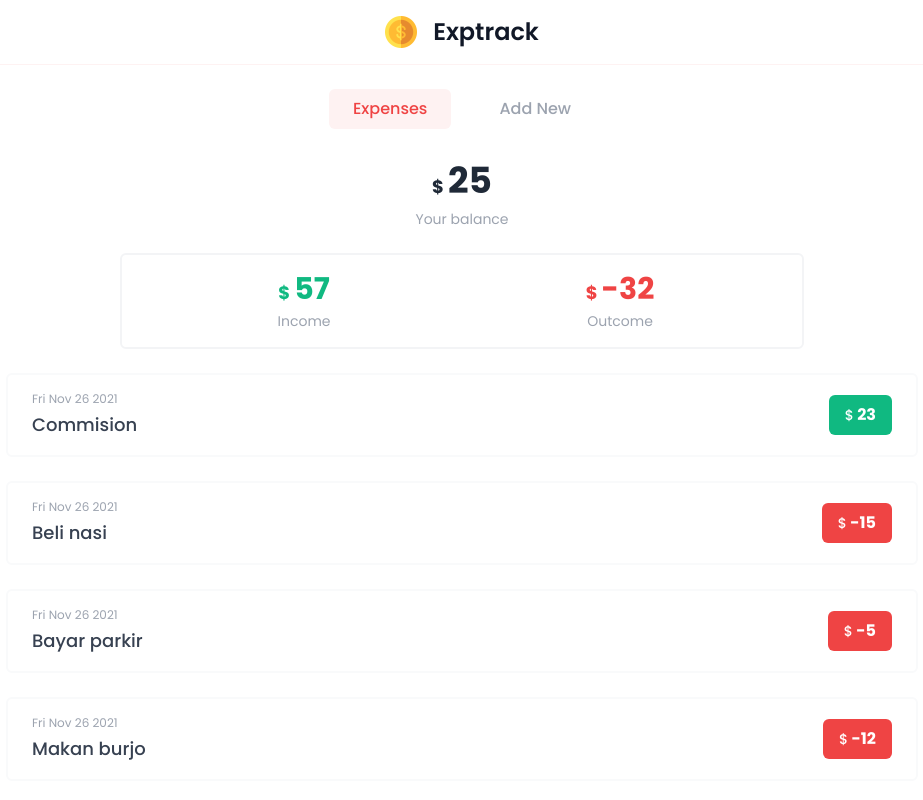
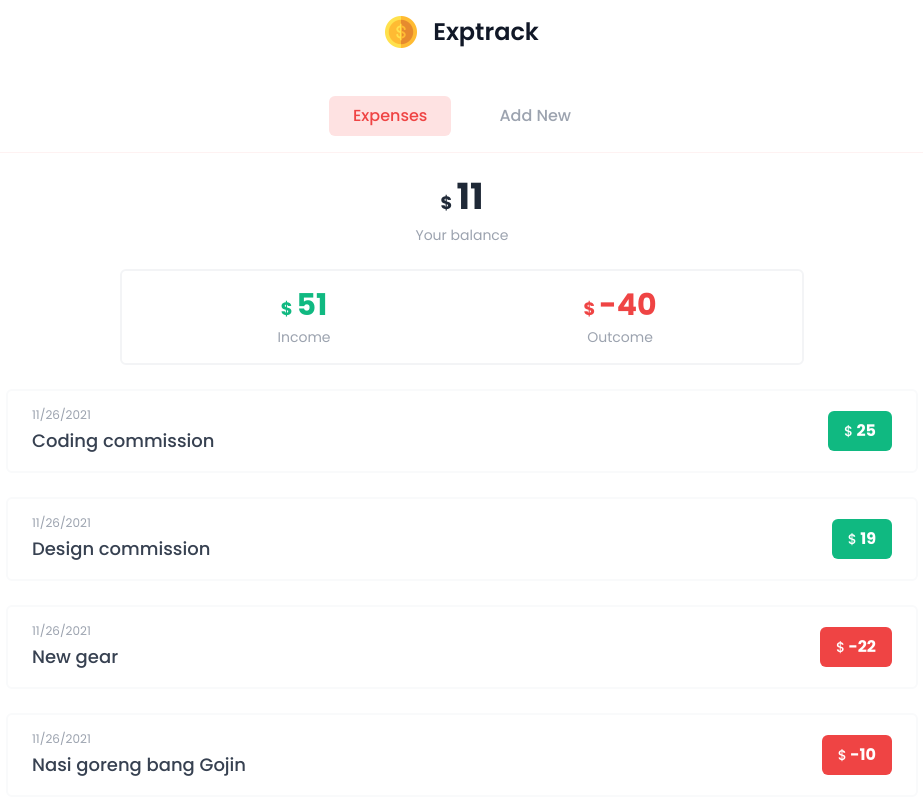
Before and after one commit to homindolentrahar/exptrack, a Next.js app: page / in a window 1280 px wide. Shown: the top 800 px of the page, without its empty margins (178-1101 px from the left). Built offline with nearby package versions, Linux system fonts and the light colour scheme; data requests are answered from the project's data file.

Commit message:
Changing data source to json-server

```diff
--- a/components/BalanceCard.js
+++ b/components/BalanceCard.js
@@ -1,8 +1,4 @@
-import { useContext } from "react";
-import { GlobalContext } from "../context/GlobalState";
-
-const BalanceCard = () => {
-  const { expenses } = useContext(GlobalContext);
+const BalanceCard = ({ expenses }) => {
   const income = expenses
     .filter((each) => each.amount > 0)
     .reduce((total, each) => (total += each.amount), 0);
--- a/components/ExpenseItem.js
+++ b/components/ExpenseItem.js
@@ -3,13 +3,15 @@ import Link from "next/link";
 const ExpenseItem = ({ item }) => {
   const { id, name, amount, date } = item;
 
+  const formatDate = (timestamp) => {
+    return new Date(timestamp).toLocaleDateString();
+  };
+
   return (
     <Link href={`/expense/${id}`} passHref={true}>
       <div className="w-full flex justify-between items-center px-6 py-4 bg-white border-2 border-gray-50 rounded-md cursor-pointer hover:shadow">
         <div className="flex flex-col items-start">
-          <p className="text-gray-400 text-xs">
-            {new Date(date).toDateString()}
-          </p>
+          <p className="text-gray-400 text-xs">{formatDate(date)}</p>
           <h1 className="mt-1 text-gray-700 text-lg font-medium">{name}</h1>
         </div>
         <div
--- a/components/Expenses.js
+++ b/components/Expenses.js
@@ -1,10 +1,7 @@
-import { useContext } from "react";
-import { GlobalContext } from "../context/GlobalState";
 import BalanceCard from "./BalanceCard";
 import ExpenseItem from "./ExpenseItem";
 
-const Expenses = () => {
-  const { expenses } = useContext(GlobalContext);
+const Expenses = ({ expenses }) => {
   const balance = expenses
     .map((each) => each.amount)
     .reduce((total, each) => (total += each), 0);
@@ -18,7 +15,7 @@ const Expenses = () => {
         </h1>
         <p className="mt-2 text-gray-400 text-sm">Your balance</p>
       </div>
-      <BalanceCard />
+      <BalanceCard expenses={expenses} />
       {expenses.map((data) => (
         <ExpenseItem key={data.id} item={data} />
       ))}
--- a/components/Navbar.js
+++ b/components/Navbar.js
@@ -1,7 +1,15 @@
+import { useRouter } from "next/dist/client/router";
 import Image from "next/image";
 import Link from "next/link";
 
 const Navbar = () => {
+  const navMenu = [
+    { path: "/", name: "Expenses" },
+    { path: "/new", name: "Add New" },
+  ];
+  const router = useRouter();
+  const activeRoute = router.pathname;
+
   return (
     <nav className="flex flex-col items-center gap-12 py-4 border-b border-red-50">
       <Link href="/" passHref={true}>
@@ -10,6 +18,19 @@ const Navbar = () => {
           <h1 className="text-gray-900 text-2xl font-semibold">Exptrack</h1>
         </div>
       </Link>
+      <ul className="flex gap-6 text-gray-400">
+        {navMenu.map((menu) => (
+          <Link href={menu.path} passHref={true} key={menu.path}>
+            <a
+              className={`px-6 py-2 font-medium rounded-md hover:text-red-500 hover:bg-red-50 cursor-pointer ${
+                menu.path === activeRoute ? "bg-red-100 text-red-500" : ""
+              }`}
+            >
+              {menu.name}
+            </a>
+          </Link>
+        ))}
+      </ul>
     </nav>
   );
 };
--- a/context/GlobalState.js
+++ /dev/null
@@ -1,106 +0,0 @@
-import { createContext, useReducer } from "react";
-
-const initialState = {
-  expenses: [
-    {
-      id: "c2731762-87eb-491e-9531-dd269db9aa43",
-      name: "Commision",
-      amount: 23,
-      date: Date.now(),
-    },
-    {
-      id: "c598efa9-cae8-4ceb-9717-29c81057293a",
-      name: "Beli nasi",
-      amount: -15,
-      date: Date.now(),
-    },
-    {
-      id: "07e765b8-6099-4c1f-9c46-c118be402aa4",
-      name: "Bayar parkir",
-      amount: -5,
-      date: Date.now(),
-    },
-    {
-      id: "1ae24123-a010-49da-8168-b019d28d2944",
-      name: "Makan burjo",
-      amount: -12,
-      date: Date.now(),
-    },
-    {
-      id: "6a1196b6-4b45-4348-80fd-3fc886f886f5",
-      name: "Comission",
-      amount: 34,
-      date: Date.now(),
-    },
-  ],
-};
-
-export const GlobalContext = createContext(initialState);
-
-export const GlobalProvider = ({ children }) => {
-  const [state, dispatch] = useReducer((state, action) => {
-    switch (action.type) {
-      case "CREATE":
-        return {
-          ...state,
-          expenses: [action.payload, ...state.expenses],
-        };
-      case "UPDATE":
-        const updatedIndex = state.expenses.findIndex(
-          (each) => each.id === action.payload.id
-        );
-        const expenses = state.expenses;
-        const data = action.payload.expense;
-
-        expenses[updatedIndex] = data;
-
-        return {
-          ...state,
-          expenses: [...expenses],
-        };
-      case "DELETE":
-        return {
-          ...state,
-          expenses: state.expenses.filter(
-            (expense) => expense.id !== action.payload
-          ),
-        };
-      default:
-        return state;
-    }
-  }, initialState);
-
-  const addExpense = (expense) => {
-    dispatch({
-      type: "CREATE",
-      payload: expense,
-    });
-  };
-
-  const updateExpense = (id, expense) => {
-    dispatch({
-      type: "UPDATE",
-      payload: { id, expense },
-    });
-  };
-
-  const deleteExpense = (id) => {
-    dispatch({
-      type: "DELETE",
-      payload: id,
-    });
-  };
-
-  return (
-    <GlobalContext.Provider
-      value={{
-        expenses: state.expenses,
-        addExpense,
-        updateExpense,
-        deleteExpense,
-      }}
-    >
-      {children}
-    </GlobalContext.Provider>
-  );
-};
--- a/db/expenses.json
+++ b/db/expenses.json
@@ -1,34 +1,40 @@
 {
-    "expenses":[
+  "expenses": [
     {
-            "id":"c2731762-87eb-491e-9531-dd269db9aa43",
-            "name":"Commission",
-            "amount":23,
-            "date":"1637906676"
+      "id": "6556cee0-c624-4d8c-aa83-c7d6c599c5a2",
+      "name": "Coding commission",
+      "amount": 25,
+      "date": 1637935060201
     },
     {
-            "id": "6a1196b6-4b45-4348-80fd-3fc886f886f5",
-            "name": "Comission",
-            "amount": 34,
-            "date": "1637906676"
+      "id": "6eacb2a3-6a33-40da-a230-4e9e61a1ab78",
+      "name": "Design commission",
+      "amount": 19,
+      "date": 1637935977306
     },
     {
-            "id": "c598efa9-cae8-4ceb-9717-29c81057293a",
-            "name": "Beli nasi",
-            "amount": -15,
-            "date": "1637906676"
+      "id": "2fe0d556-8502-434f-b77d-09b9dfc08d8a",
+      "name": "New gear",
+      "amount": -22,
+      "date": 1637936002163
     },
     {
-            "id": "07e765b8-6099-4c1f-9c46-c118be402aa4",
-            "name": "Bayar parkir",
-            "amount": -5,
-            "date": "1637906676"
+      "id": "255d1c46-eac3-41e4-bde9-6f576a2ccadc",
+      "name": "Nasi goreng bang Gojin",
+      "amount": -10,
+      "date": 1637936130440
     },
     {
-            "id": "1ae24123-a010-49da-8168-b019d28d2944",
-            "name": "Makan burjo",
-            "amount": -12,
-            "date": "1637906676"
+      "id": "059a03fc-1c5b-477c-806f-a69ca4267072",
+      "name": "Coding commission",
+      "amount": 7,
+      "date": 1637936436307
+    },
+    {
+      "id": "c8b4a292-bf5e-44ac-926b-df9c9268299d",
+      "name": "Beli mie ayam",
+      "amount": -8,
+      "date": 1637936455014
     }
   ]
 }
--- a/package.json
+++ b/package.json
@@ -5,7 +5,8 @@
     "dev": "next dev",
     "build": "next build",
     "start": "next start",
-    "lint": "next lint"
+    "lint": "next lint",
+    "json-server":"json-server --watch db/expenses.json --port 5000"
   },
   "dependencies": {
     "@tailwindcss/forms": "^0.3.4",
--- a/pages/_app.js
+++ b/pages/_app.js
@@ -1,14 +1,11 @@
 import { Layout } from "../components/Layout";
-import { GlobalProvider } from "../context/GlobalState";
 import "../styles/globals.css";
 
 function MyApp({ Component, pageProps }) {
   return (
-    <GlobalProvider>
-      <Layout>
-        <Component {...pageProps} />
-      </Layout>
-    </GlobalProvider>
+    <Layout>
+      <Component {...pageProps} />
+    </Layout>
   );
 }
 
--- a/pages/expense/[id].js
+++ b/pages/expense/[id].js
@@ -1,15 +1,31 @@
 import { useRouter } from "next/dist/client/router";
 import Link from "next/link";
 import Head from "next/head";
-import { useContext } from "react/cjs/react.development";
-import { GlobalContext } from "../../context/GlobalState";
 import { useEffect, useState } from "react";
 
-const DetailExpense = () => {
+export async function getStaticPaths() {
+  const res = await fetch("http://localhost:5000/expenses");
+  const expenses = await res.json();
+
+  const paths = expenses.map((expense) => ({ params: { id: expense.id } }));
+
+  return {
+    paths,
+    fallback: false,
+  };
+}
+
+export async function getStaticProps({ params }) {
+  const res = await fetch(`http://localhost:5000/expenses/${params.id}`);
+  const expense = await res.json();
+
+  return {
+    props: { expense },
+  };
+}
+
+const DetailExpense = ({ expense }) => {
   const router = useRouter();
-  const id = router.query.id;
-  const { expenses, updateExpense, deleteExpense } = useContext(GlobalContext);
-  const data = expenses.find((each) => each.id === id);
 
   const [name, setName] = useState("");
   const [amount, setAmount] = useState(0);
@@ -18,11 +34,11 @@ const DetailExpense = () => {
   const [showError, setShowError] = useState(false);
 
   useEffect(() => {
-    setName(data.name);
-    setAmount(data.amount);
-  }, [data.name, data.amount]);
+    setName(expense.name);
+    setAmount(expense.amount);
+  }, [expense]);
 
-  const handleSave = (e) => {
+  const handleSave = async (e) => {
     e.preventDefault();
 
     if (name !== "" && parseInt(amount) !== 0) {
@@ -32,13 +48,20 @@ const DetailExpense = () => {
       setShowError(false);
 
       const update = {
-        id: data.id,
+        id: expense.id,
         name: name,
         amount: parseInt(amount),
-        date: data.date,
+        date: expense.date,
       };
-      updateExpense(data.id, update);
-      router.back();
+
+      await fetch(`http://localhost:5000/expenses/${update.id}`, {
+        method: "PATCH",
+        body: JSON.stringify(update),
+        headers: {
+          "Content-Type": "application/json",
+        },
+      });
+      router.push("/");
     } else {
       if (name === "") {
         setNameError("Name your spending!");
@@ -53,6 +76,14 @@ const DetailExpense = () => {
 
       setShowError(true);
     }
+  };
+
+  const handleDelete = async (id) => {
+    await fetch(`http://localhost:5000/expenses/${id}`, {
+      method: "DELETE",
+    });
+    // deleteExpense(id);
+    router.push("/");
   };
 
   return (
@@ -81,10 +112,7 @@ const DetailExpense = () => {
         </Link>
         <div
           className="p-3 bg-red-50 text-red-500 cursor-pointer hover:bg-red-100"
-          onClick={() => {
-            deleteExpense(id);
-            router.back();
-          }}
+          onClick={() => handleDelete(expense.id)}
         >
           <svg
             xmlns="http://www.w3.org/2000/svg"
@@ -102,7 +130,11 @@ const DetailExpense = () => {
           </svg>
         </div>
       </div>
-      <form method="POST" className="w-full flex flex-col items-center gap-8">
+      <form
+        method="POST"
+        className="w-full flex flex-col items-center gap-8"
+        onSubmit={handleSave}
+      >
         <div className="w-full flex flex-col gap-4">
           <input
             type="text"
@@ -139,10 +171,7 @@ const DetailExpense = () => {
             </p>
           </div>
         </div>
-        <button
-          className="w-full p-4 text-white text-lg font-bold bg-red-500 rounded-md hover:bg-red-600 "
-          onClick={handleSave}
-        >
+        <button className="w-full p-4 text-white text-lg font-bold bg-red-500 rounded-md hover:bg-red-600 ">
           Submit
         </button>
       </form>
--- a/pages/index.js
+++ b/pages/index.js
@@ -1,43 +1,28 @@
 import Head from "next/head";
-import { useState } from "react";
-import AddNew from "../components/AddNew";
 import Expenses from "../components/Expenses";
-import styles from "../styles/Home.module.css";
 
-export default function Home() {
-  const [navIndex, setNavIndex] = useState(0);
-  const navMenu = ["Expenses", "Add New"];
+export async function getServerSideProps() {
+  const res = await fetch("http://localhost:5000/expenses");
+  const expenses = await res.json();
 
+  return {
+    props: { expenses },
+  };
+}
+
+export default function Home({ expenses }) {
   return (
     <div className="w-9/12 h-screen flex flex-col justify-start items-center mx-auto">
       <Head>
-        <title>💸 Expense Tracker</title>
+        <title>Expense Tracker</title>
         <meta
           name="description"
           content="Simple expense tracker with Next JS"
         />
       </Head>
       <main className="w-full p-6 flex flex-col items-center gap-8">
-        <ul className="flex gap-6 text-gray-400">
-          {navMenu.map((menu, index) => (
-            <li
-              key={index}
-              className={`px-6 py-2 font-medium rounded-md hover:text-red-500 hover:bg-red-50 cursor-pointer ${
-                index === navIndex ? styles.active : ""
-              }`}
-              onClick={() => setNavIndex(index)}
-            >
-              {menu}
-            </li>
-          ))}
-        </ul>
-        {navIndex === 0 ? (
-          <Expenses />
-        ) : (
-          <AddNew backToExpenses={() => setNavIndex(0)} />
-        )}
+        <Expenses expenses={expenses} />
       </main>
-      <footer className=""></footer>
     </div>
   );
 }
--- a/components/AddNew.js
+++ b/pages/new.js
@@ -1,16 +1,17 @@
 import { v4 as uuidv4 } from "uuid";
-import { useContext, useState } from "react";
-import { GlobalContext } from "../context/GlobalState";
+import { useState } from "react";
+import Head from "next/head";
+import { useRouter } from "next/dist/client/router";
 
-const AddNew = ({ backToExpenses }) => {
-  const { addExpense } = useContext(GlobalContext);
+const New = () => {
+  const router = useRouter();
   const [name, setName] = useState("");
   const [amount, setAmount] = useState(0);
   const [nameError, setNameError] = useState("");
   const [amountError, setAmountError] = useState("");
   const [showError, setShowError] = useState(false);
 
-  const handleSave = (e) => {
+  const handleSave = async (e) => {
     e.preventDefault();
 
     if (name !== "" && parseInt(amount) !== 0) {
@@ -25,8 +26,15 @@ const AddNew = ({ backToExpenses }) => {
         amount: parseInt(amount),
         date: Date.now(),
       };
-      addExpense(data);
-      backToExpenses();
+
+      await fetch("http://localhost:5000/expenses", {
+        method: "POST",
+        body: JSON.stringify(data),
+        headers: {
+          "Content-Type": "application/json",
+        },
+      });
+      router.push("/");
     } else {
       if (name === "") {
         setNameError("Name your spending!");
@@ -45,7 +53,16 @@ const AddNew = ({ backToExpenses }) => {
 
   return (
     <>
-      <form method="POST" className="w-1/2 flex flex-col items-center gap-8">
+      <form
+        method="POST"
+        className="w-1/2 flex flex-col items-center gap-8 mx-auto my-8"
+        onSubmit={handleSave}
+      >
+        <Head>
+          <title>Add New Expense</title>
+          <meta name="description" content="Add new expense" />
+        </Head>
+
         <div className="w-full flex flex-col gap-4">
           <input
             type="text"
@@ -76,16 +93,12 @@ const AddNew = ({ backToExpenses }) => {
             )}
             <p className="text-gray-400 text-sm text-center">
               Positive amount means{" "}
-              <span className="text-green-500 font-bold">income</span>,{" "}
-              <span className="text-red-500 font-bold">negative</span> one means
-              outcome
+              <span className="text-green-500 font-bold">income</span>, negative
+              one means <span className="text-red-500 font-bold">outcome</span>
             </p>
           </div>
         </div>
-        <button
-          className="w-full p-4 text-white text-lg font-bold bg-red-500 rounded-md hover:bg-red-600 "
-          onClick={handleSave}
-        >
+        <button className="w-full p-4 text-white text-lg font-bold bg-red-500 rounded-md hover:bg-red-600 ">
           Submit
         </button>
       </form>
@@ -93,4 +106,4 @@ const AddNew = ({ backToExpenses }) => {
   );
 };
 
-export default AddNew;
+export default New;
```
Also changed, not shown: 1 other file (tests, documents, lock files or other folders). Lines whose indentation alone changed are shown as unchanged.
